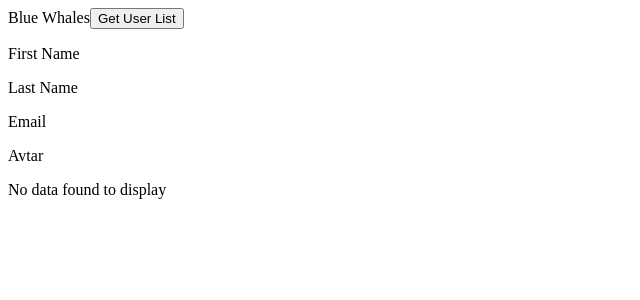
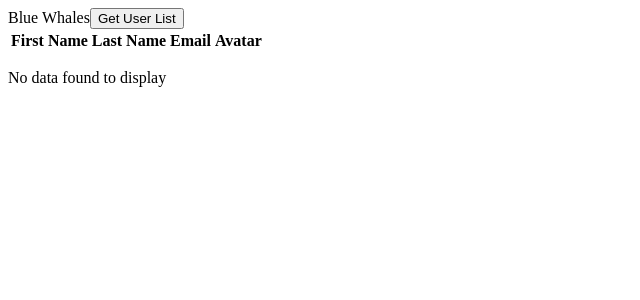
Before and after one commit to acciojob/fetch-users-avinashcbsharma, a React app: page / in a window 1280 px wide. Shown: the top 300 px of the page, without its empty margins (0-640 px from the left). Built offline with nearby package versions, Linux system fonts and the light colour scheme.

Commit message:
Update App.js

```diff
--- a/src/components/App.js
+++ b/src/components/App.js
@@ -35,19 +35,9 @@ export default function App () {
           Get User List
         </button>
       </div>
-      {isvissible && (
-        <div className='title flx'>
-          <p>First Name</p>
-          <p>Last Name</p>
-          <p>Email</p>
-          <p>Avtar</p>
-        </div>
-      )}
-      {isvissible && <p className='flx loding'>No data found to display</p>}
       {err && <p>{err}</p>}
 
       <table id="table1" >
-      {!isvissible && (
         <thead>
           <tr>
             <th>First Name</th>
@@ -56,7 +46,6 @@ export default function App () {
             <th>Avatar</th>
           </tr>
         </thead>
-      )}
         <tbody>
         {
           users.map(function(item){
@@ -72,6 +61,7 @@ export default function App () {
         }
         </tbody>
       </table>
+      {isvissible && <p className='flx loding'>No data found to display</p>}
     </div>
   )
 }
```
